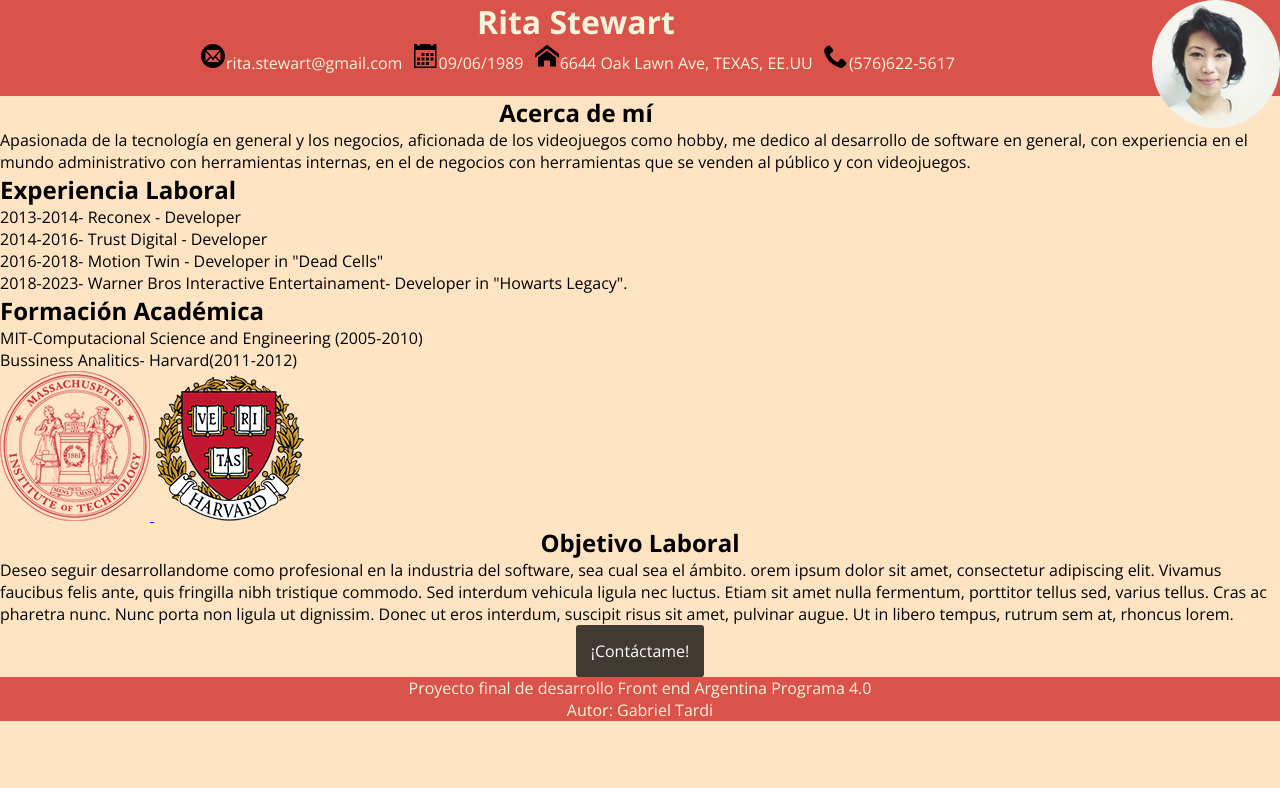
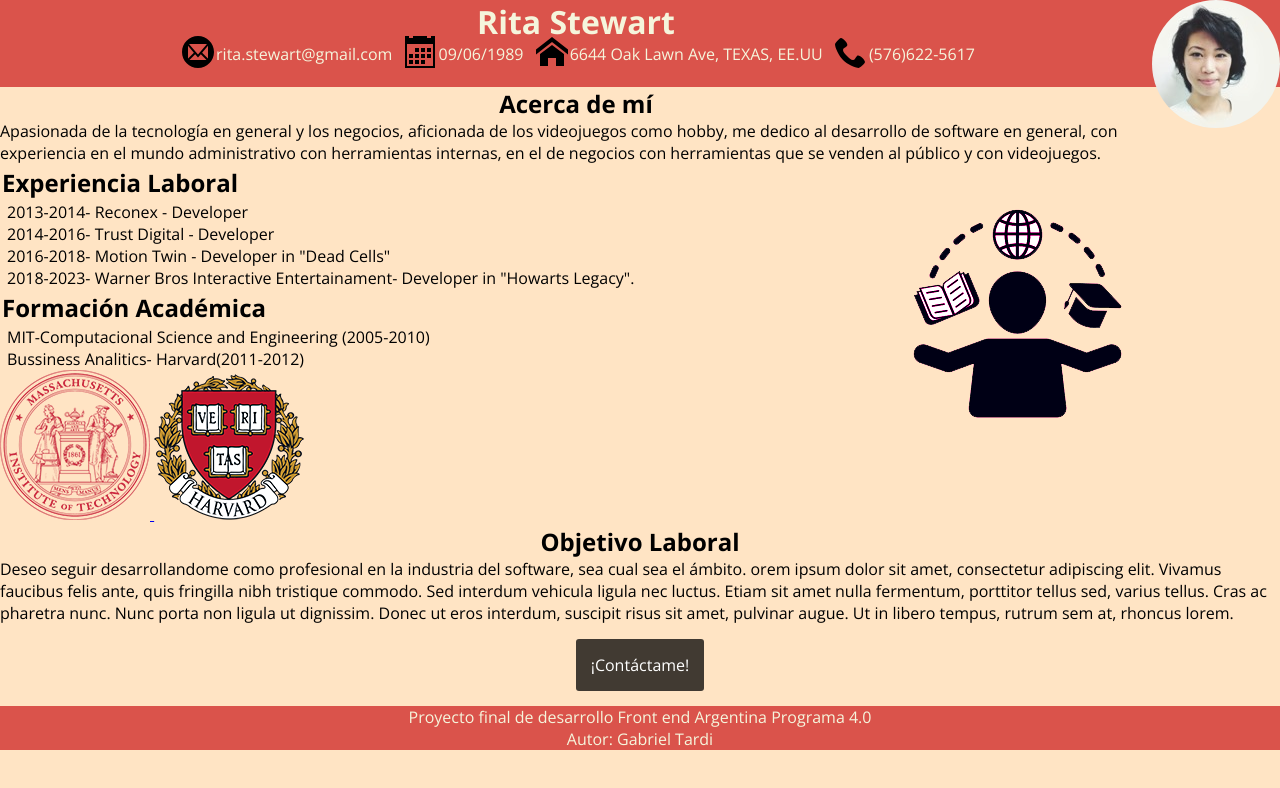
Before and after one commit to GabMT93/proyfinal, a plain HTML site: page ProyectoFinalCV/index.html in a window 1280 px wide. Drawn offline with nearby package versions, Linux system fonts and the light colour scheme.

Commit message:
Actualizacion 3/3/2023
Se agregan funcionalidades JavaScript al index
Se corrigen efectos visuales en el header
se termina de completar las funcionalidades de contactos
Se corrigen algunos errores en la escritura del código, simplificando algunas tareas, sobre todo visuales.

entre otras.

Próximo objetivo: corregir comportamiento del box de experiencia laboral.

```diff
--- /dev/null
+++ b/ProyectoFinalCV/Java/script1.js
@@ -0,0 +1,66 @@
+const reconex = document.getElementById("reconex")
+const trust = document.getElementById("trust")
+const motion = document.getElementById("motion")
+const warner = document.getElementById("warner")
+const btn = document.getElementById("btn")
+
+/** Comportamiento Experiencia Laboral, links y recolor */
+function urlRec() {
+    window.open("https://reconex.io/");
+};
+function urlTru() {
+    window.open("https://www.linkedin.com/company/trust-digital/about/");
+};
+function urlMot() {
+    window.open("https://dead-cells.com/");
+};
+function urlWar() {
+    window.open("https://www.hogwartslegacy.com/es-es");
+};
+
+function resalt1() {
+    reconex.style.cssText = 'color: rgba(206, 36, 36, 0.753)';
+    reconex.style.cursor = 'pointer';
+    reconex.style.textDecorationLine = 'underline'
+}
+function resalt2() {
+    trust.style.cssText = 'color: rgba(206, 36, 36, 0.753)';
+    trust.style.cursor = 'pointer';
+    trust.style.textDecorationLine = 'underline'
+}
+function resalt3() {
+    motion.style.cssText = 'color: rgba(206, 36, 36, 0.753)';
+    motion.style.cursor = 'pointer';
+    motion.style.textDecorationLine = 'underline'
+}
+function resalt4() {
+    warner.style.cssText = 'color: rgba(206, 36, 36, 0.753)';
+    warner.style.cursor = 'pointer';
+    warner.style.textDecorationLine = 'underline'
+}
+function normal1() {
+    reconex.style.textDecorationLine = 'none';
+    reconex.style.cssText = "currentcolor"
+}
+function normal2() {
+    trust.style.textDecorationLine = 'none';
+    trust.style.cssText = "currentcolor"
+}
+function normal3() {
+    motion.style.textDecorationLine = 'none';
+    motion.style.cssText = "currentcolor"
+}
+function normal4() {
+    warner.style.textDecorationLine = 'none';
+    warner.style.cssText = "currentcolor"
+}
+/** Comportamiento Boton Contactame */
+function redCont() {
+    window.location.href ="contacto.html"
+}
+function resalt5() {
+    btn.style.backgroundColor = "rgba(206, 36, 36, 0.753)";
+}
+function normal5() {
+   btn.style.backgroundColor = "rgba(3, 3, 3, 0.753)";
+}
--- a/ProyectoFinalCV/estilos/estilos.css
+++ b/ProyectoFinalCV/estilos/estilos.css
@@ -1,5 +1,6 @@
 @import url('https://fonts.googleapis.com/css2?family=Open+Sans:wght@400;700&display=swap');
-*{
+
+* {
     margin: 0;
     padding: 0;
     box-sizing: border-box;
@@ -9,44 +10,70 @@
     width: auto;
     height: auto;
     margin: 0px;
-    padding: 0px;
-    border:0px;
-  }
- body {
+    border: 0px;
+}
+
+body {
     min-height: 100vh;
     background-color: bisque;
     text-align: left;
-  }
+}
+
+/** iconos header*/
 #lista1 li {
-    display:inline;
-    padding-left:3px;
-    padding-right:3px;
+    display: inline;
+    padding-left: 3px;
+    padding-right: 3px;
 }
-.icon1,.icon2,.icon3,.icon4 {
-    transform: scale(1.5);
-    padding: 5px;
+
+/** iconos header*/
+.imgFondo {
+    float: right;
+    padding-right: 150px;
 }
-.laboral,.est {
+
+#lista2 li,
+.est-links {
+    padding-left: 7px;
+    box-sizing: content-box;
+}
+
+.icon {
+    transform: scale(2);
+    padding-right: 10px;
+    padding-left: 10px;
+}
+
+.laboral,
+.est {
     text-align: left;
+    padding: 2px;
 }
-.personal,.mot {
+
+.personal,
+.mot {
     text-align: center;
 }
+.ExperienciaLaboral {
+    width: auto;
+}
 .fotocv {
-    float:right;
+    float: right;
     border-radius: 100px;
 }
-header,footer {
+
+header,
+footer {
     background-color: rgba(206, 36, 36, 0.753);
     text-align: center;
     color: beige;
 }
-.exp {
-    padding-left: 5px;
-}
-.mit,.harvard {
+
+.mit,
+.harvard {
     cursor: pointer;
 }
+
 .btn {
     padding: 15px;
     font-size: 16px;
@@ -61,3 +88,8 @@ header,footer {
     margin-left: auto;
     margin-right: auto;
 }
+
+.boton {
+    padding-top: 15px;
+    padding-bottom: 15px;
+}
--- a/ProyectoFinalCV/index.html
+++ b/ProyectoFinalCV/index.html
@@ -1,5 +1,6 @@
 <!DOCTYPE html>
 <html lang="es">
+
 <head>
     <title>Proyecto Final CV 2023</title>
     <meta charset="UTF-8">
@@ -13,51 +14,77 @@
     <meta property="og:image" content="estilos/proyectofinal.ico" />
     <meta property="og:description" content="Proyecto final curso Front End Argentina Programa 4.0" />
 </head>
-    <body >
-        <span class="icon-Calendar"></span>
+
+<body>
     <header>
         <img class="fotocv" src="multimedia/rita.jpg" alt="Rita Stewart, Software Engineer" />
         <h1 class="titulo">Rita Stewart</h1>
-        <p class="datos"><ul id="lista1">
-        <li><img class="icon1" src="multimedia\391-mail4.svg" alt="icono mail" />rita.stewart@gmail.com </li>
-        <li><img class="icon2" src="multimedia\084-calendar.svg" alt="icono calendario" />09/06/1989 </li>
-        <li><img class="icon3" src="multimedia\001-home.svg" alt="icono casa" />6644 Oak Lawn Ave, TEXAS, EE.UU </li>
-        <li><img class="icon4" src="multimedia\067-phone.svg" alt="icono tel" />(576)622-5617 </p></li>
+        <p class="datos">
+        <ul id="lista1">
+            <li><img class="icon" src="multimedia\391-mail4.svg" alt="icono mail" />rita.stewart@gmail.com </li>
+            <li><img class="icon" src="multimedia\084-calendar.svg" alt="icono calendario" />09/06/1989 </li>
+            <li><img class="icon" src="multimedia\001-home.svg" alt="icono casa" />6644 Oak Lawn Ave, TEXAS, EE.UU
+            </li>
+            <li><img class="icon" src="multimedia\067-phone.svg" alt="icono tel" />(576)622-5617 </p>
+            </li>
         </ul>
     </header>
-<section class="InfoPersonal"> <h2 class="personal">Acerca de mí</h2>
+    <section class="InfoPersonal">
+        <h2 class="personal">Acerca de mí</h2>
         <p>Apasionada de la tecnología en general y los negocios, aficionada de los videojuegos como hobby, me dedico
             al desarrollo de software en general, con experiencia en el mundo administrativo con herramientas internas,
             en el de negocios con herramientas que se venden al público y con videojuegos.
-    </p></section>
-    <section class="ExperienciaLaboral"> <h2 class="laboral">Experiencia Laboral</h2>
-        <p class="exp"><ul>
-            <li>2013-2014- Reconex - Developer</li>
-            <li>2014-2016- Trust Digital - Developer</li>
-            <li>2016-2018- Motion Twin - Developer in "Dead Cells"</li>
-            <li>2018-2023- Warner Bros Interactive Entertainament- Developer in "Howarts Legacy".</li>
-          </ul></p>
+        </p>
     </section>
-    <section class="Estudios"> <h2 class="est">Formación Académica</h2>
-        <p>MIT-Computacional Science and Engineering (2005-2010) <br> Bussiness Analitics- Harvard(2011-2012)</p>
+    <section class="ExperienciaLaboral">
+        <h2 class="laboral">Experiencia Laboral</h2>
+        <section class="imgFondo">
+            <img class="fondo" src="multimedia\real.png" alt="Malabares" title="Malabares" />
+        </section>
+        <p>
+        <ul id="lista2">
+            <li onmouseover="resalt1()" onmouseout="normal1()" onclick="urlRec()" id="reconex">2013-2014- Reconex -
+                Developer</li>
+            <li onmouseover="resalt2()" onmouseout="normal2()" onclick="urlRec()" onclick="urlTru()" id="trust">
+                2014-2016- Trust Digital - Developer</li>
+            <li onmouseover="resalt3()" onmouseout="normal3()" onclick="urlRec()" onclick="urlMot()" id="motion">
+                2016-2018- Motion Twin - Developer in "Dead Cells"</li>
+            <li onmouseover="resalt4()" onmouseout="normal4()" onclick="urlRec()" onclick="urlWar()" id="warner">
+                2018-2023- Warner Bros Interactive Entertainament- Developer in "Howarts Legacy".</li>
+        </ul>
+        </p>
+    </section>
+
+    <section class="Estudios">
+        <h2 class="est">Formación Académica</h2>
+        <p class="est-links">MIT-Computacional Science and Engineering (2005-2010) <br> Bussiness Analitics-
+            Harvard(2011-2012)</p>
         <div class="links"><a href="https://cse.mit.edu/">
-        <img class="mit" src="multimedia/MIT.png"
-        alt="MIT" title="Computacional Science and Engineering" />
+                <img class="mit" src="multimedia/MIT.png" alt="MIT" title="Computacional Science and Engineering" />
             </a>
             <a href="https://online.hbs.edu/courses/business-analytics/">
-        <img class="harvard" src="multimedia\Harvard_University_shield.png"
-        alt="Harvard" title="Bussiness Analitics"/> </a> </div></section>
-        <section class="motivos"> <h2 class="mot">Objetivo Laboral</h2>
+                <img class="harvard" src="multimedia\Harvard_University_shield.png" alt="Harvard"
+                    title="Bussiness Analitics" /> </a>
+        </div>
+    </section>
+    <section class="motivos">
+        <h2 class="mot">Objetivo Laboral</h2>
         <p>Deseo seguir desarrollandome como profesional en la industria del software, sea cual sea el ámbito.
             orem ipsum dolor sit amet, consectetur adipiscing elit. Vivamus faucibus felis ante, quis fringilla
             nibh tristique commodo. Sed interdum vehicula ligula nec luctus. Etiam sit amet nulla fermentum,
             porttitor tellus sed, varius tellus. Cras ac pharetra nunc. Nunc porta non ligula ut dignissim.
             Donec ut eros interdum, suscipit risus sit amet, pulvinar augue. Ut in libero tempus, rutrum sem at,
             rhoncus lorem.
-            </p></section>
-            <button class="btn" onclick="location.href='contacto.html'">¡Contáctame!</button>
+        </p>
+    </section>
+    <div class="boton" >
+        <button id="btn" class="btn" onmouseover="resalt5()" onmouseout="normal5()" onclick="redCont()">¡Contáctame!</button>
+    </div>
     <footer>
+
         <p> Proyecto final de desarrollo Front end Argentina Programa 4.0 <br> Autor: Gabriel Tardi</p>
     </footer>
+    <script src="Java\script1.js"></script>
 </body>
+
 </html>
```
Also changed, not shown: ProyectoFinalCV/Java/script2.js (+31 -3 lines), ProyectoFinalCV/contacto.html (+13 -5 lines), ProyectoFinalCV/estilos/estiloscontacto.css (+13 -0 lines), ProyectoFinalCV/multimedia/ctech.png (added), ProyectoFinalCV/multimedia/real.png (added). Lines whose indentation alone changed are shown as unchanged.
